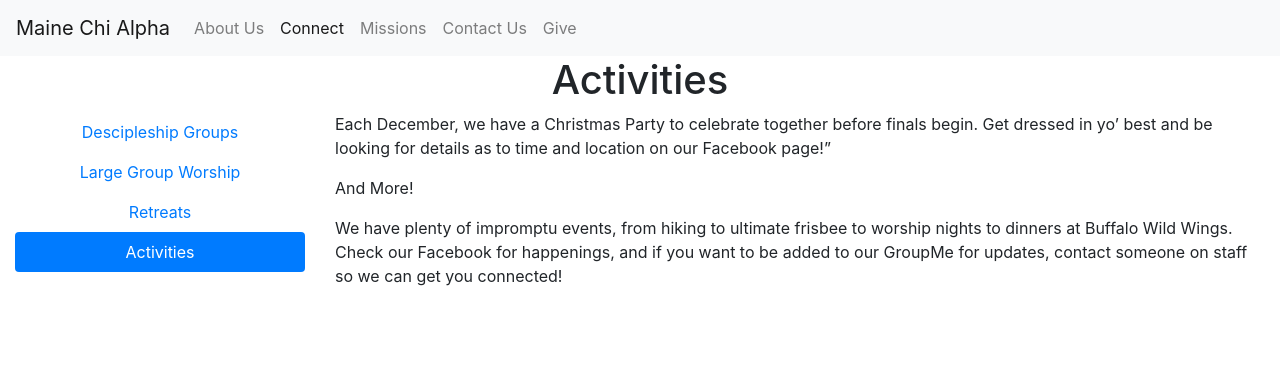
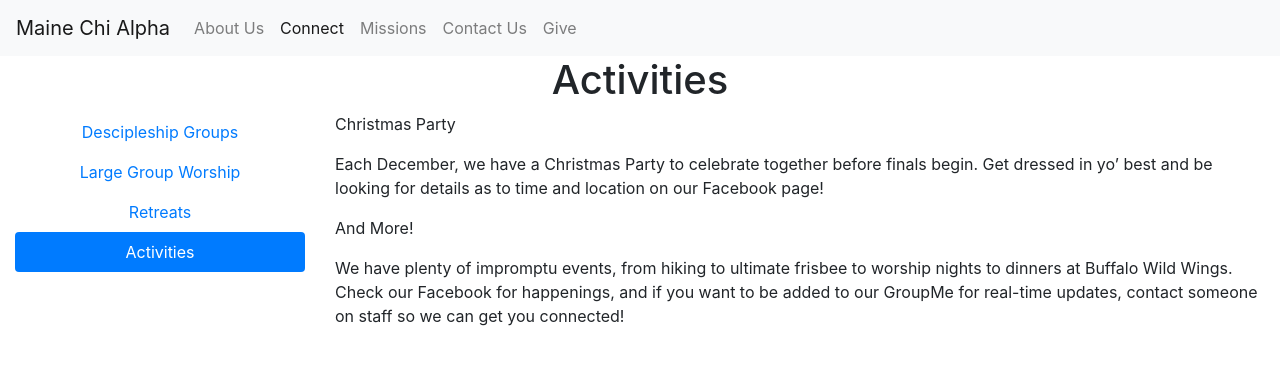
Before and after one commit to mainechialpha/mainechialpha.github.io, a Jekyll site: the page built from activities.md, in a window 1280 px wide. Shown: the top 365 px of the page. Built offline with Jekyll 4.4.1, drawn with Linux system fonts in a browser that asks for light colours.

Commit message:
Update activities.md

```diff
--- a/activities.md
+++ b/activities.md
@@ -4,8 +4,10 @@
 permalink: /activities/
 ---
 
-Each December, we have a Christmas Party to celebrate together before finals begin. Get dressed in yo’ best and be looking for details as to time and location on our Facebook page!”
+Christmas Party
+
+Each December, we have a Christmas Party to celebrate together before finals begin. Get dressed in yo’ best and be looking for details as to time and location on our Facebook page!
 
 And More!
 
-We have plenty of impromptu events, from hiking to ultimate frisbee to worship nights to dinners at Buffalo Wild Wings. Check our Facebook for happenings, and if you want to be added to our GroupMe for updates, contact someone on staff so we can get you connected!
+We have plenty of impromptu events, from hiking to ultimate frisbee to worship nights to dinners at Buffalo Wild Wings. Check our Facebook for happenings, and if you want to be added to our GroupMe for real-time updates, contact someone on staff so we can get you connected!
```
